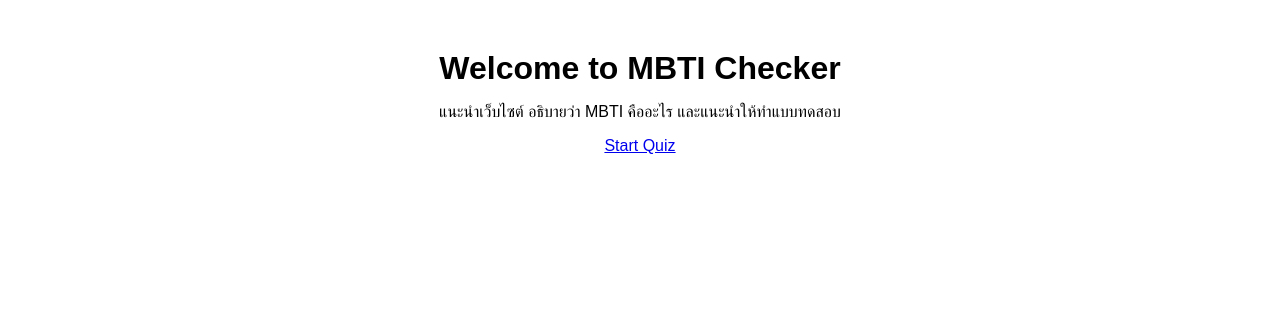
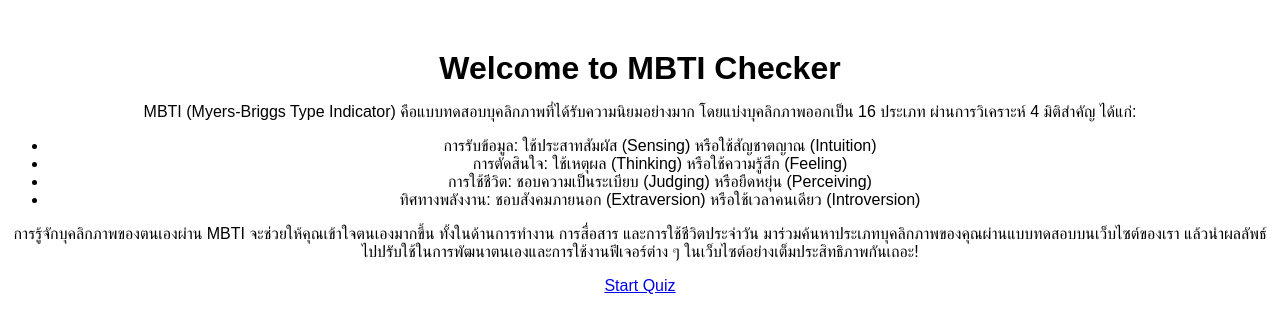
Before and after one commit to chokunkie02/mbti_checker, a Flask app: page / in a window 1280 px wide. Shown: the top 333 px of the page. Run offline with Flask 2, Linux system fonts and the light colour scheme.

Commit message:
Update index.html with MBTI explanation and quiz introduction

```diff
--- a/app/templates/index.html
+++ b/app/templates/index.html
@@ -8,7 +8,14 @@
 </head>
 <body>
     <h1>Welcome to MBTI Checker</h1>
-    <p>แนะนำเว็บไซต์ อธิบายว่า MBTI คืออะไร และแนะนำให้ทำแบบทดสอบ</p>
+    <p>MBTI (Myers-Briggs Type Indicator) คือแบบทดสอบบุคลิกภาพที่ได้รับความนิยมอย่างมาก โดยแบ่งบุคลิกภาพออกเป็น 16 ประเภท ผ่านการวิเคราะห์ 4 มิติสำคัญ ได้แก่:</p>
+    <ul>
+        <li>การรับข้อมูล: ใช้ประสาทสัมผัส (Sensing) หรือใช้สัญชาตญาณ (Intuition)</li>
+        <li>การตัดสินใจ: ใช้เหตุผล (Thinking) หรือใช้ความรู้สึก (Feeling)</li>
+        <li>การใช้ชีวิต: ชอบความเป็นระเบียบ (Judging) หรือยืดหยุ่น (Perceiving)</li>
+        <li>ทิศทางพลังงาน: ชอบสังคมภายนอก (Extraversion) หรือใช้เวลาคนเดียว (Introversion)</li>
+    </ul>
+    <p>การรู้จักบุคลิกภาพของตนเองผ่าน MBTI จะช่วยให้คุณเข้าใจตนเองมากขึ้น ทั้งในด้านการทำงาน การสื่อสาร และการใช้ชีวิตประจำวัน มาร่วมค้นหาประเภทบุคลิกภาพของคุณผ่านแบบทดสอบบนเว็บไซต์ของเรา แล้วนำผลลัพธ์ไปปรับใช้ในการพัฒนาตนเองและการใช้งานฟีเจอร์ต่าง ๆ ในเว็บไซต์อย่างเต็มประสิทธิภาพกันเถอะ!</p>
     <a href="{{ url_for('main.quiz') }}">Start Quiz</a>
 </body>
 </html>
```
